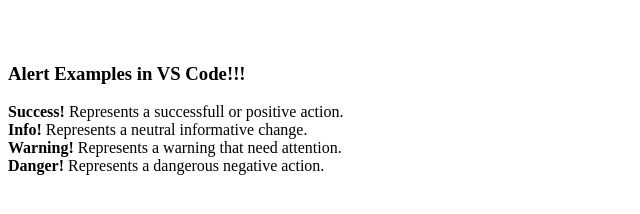
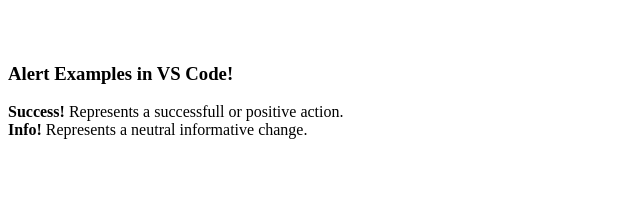
Before and after one commit to lknulctd/MyRepo, a plain HTML site: page index.html in a window 1280 px wide. Shown: the whole page, without its empty margins (0-640 px from the left). Drawn offline with Linux system fonts and the light colour scheme.

Commit message:
My first change

```diff
--- a/index.html
+++ b/index.html
@@ -8,10 +8,8 @@
 </head>
 <br>
 
-    <h3>Alert Examples in VS Code!!!</h3>
+    <h3>Alert Examples in VS Code!</h3>
         <strong>Success!</strong> Represents a successfull or positive action.</br>
         <strong>Info!</strong> Represents a neutral informative change.</br>
-        <strong>Warning!</strong> Represents a warning that need attention.</br>
-        <strong>Danger!</strong> Represents a dangerous negative action.</br>
 </body>
 </html>
```
